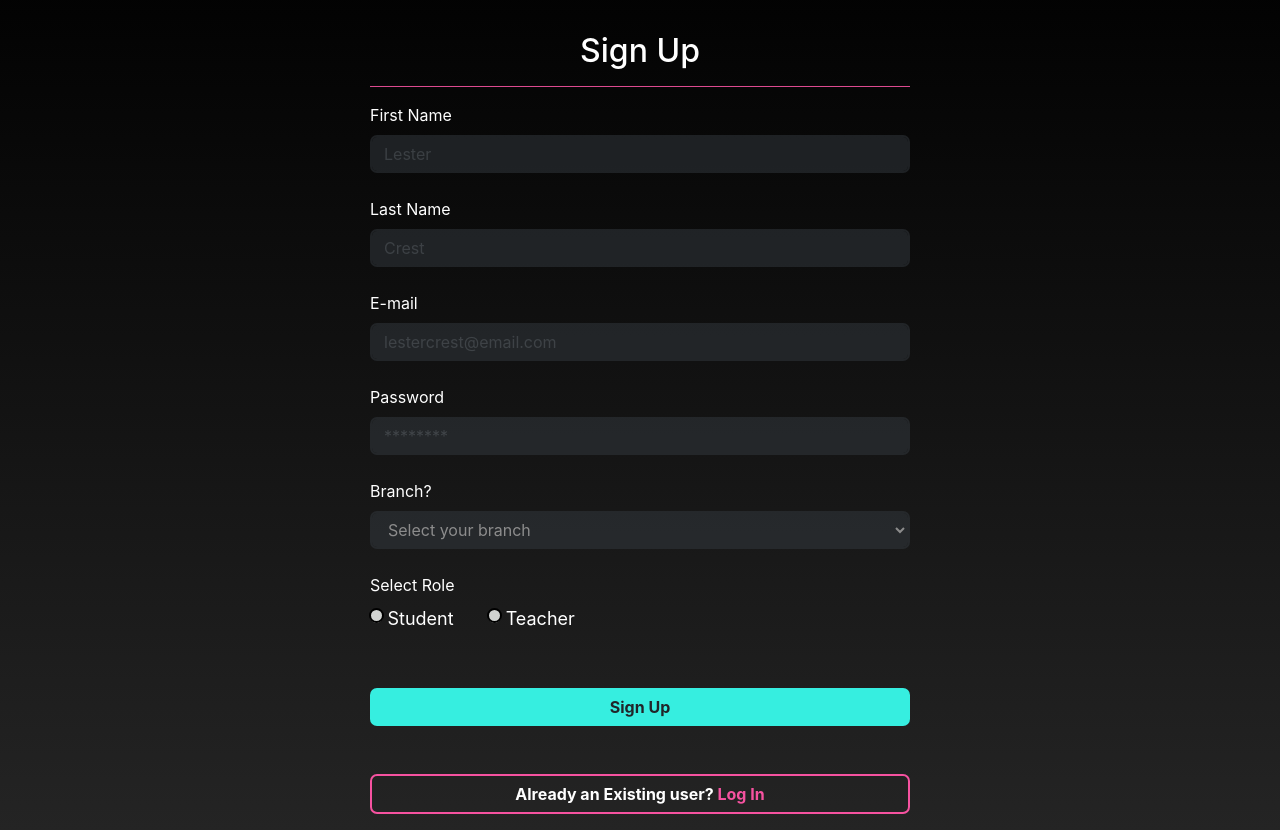
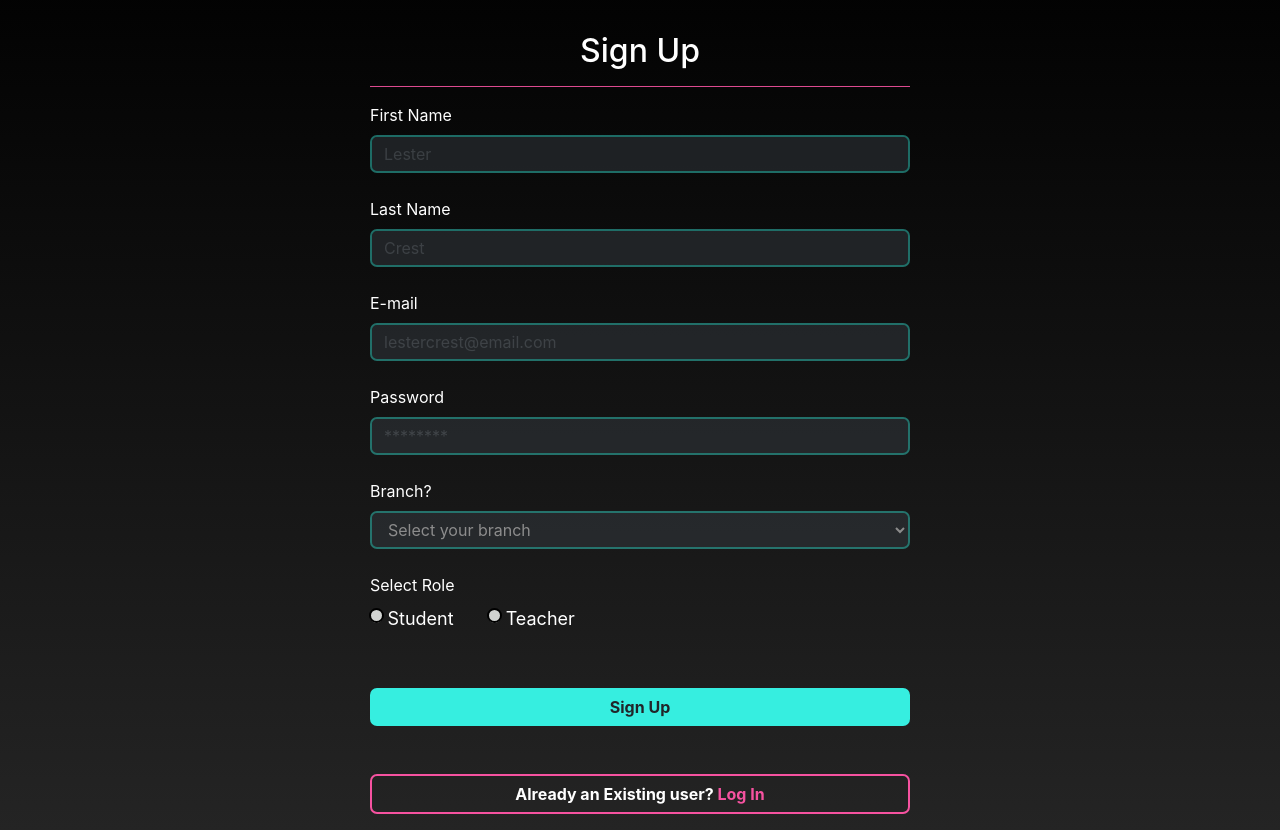
Before and after one commit to PlayerR18/NotesSharingProject, a Django app: page /signup in a window 1280 px wide. Shown: the part 58-888 px from the top of the page. Run offline with Django 3.2, Linux system fonts and the light colour scheme; some libraries are stand-ins or nearby versions.

Commit message:
removed border-dark

```diff
--- a/notes/templates/login.html
+++ b/notes/templates/login.html
@@ -77,9 +77,9 @@
         <form method="post">
             {% csrf_token %}
             <label class=" text-white">E-mail Address</label>
-            <input type="email" class="form-control bg-dark border-dark text-white" style="border: 3px solid #33cec1; border-radius:7px;color:black" placeholder="example@email.com" name="emailid"><br>
+            <input type="email" class="form-control bg-dark text-white" style="border: 3px solid #33cec1; border-radius:7px;color:black" placeholder="example@email.com" name="emailid"><br>
             <label class=" text-white" >Password</label>
-            <input type="password" class="form-control bg-dark border-dark text-white"
+            <input type="password" class="form-control bg-dark text-white"
             style="border: 3px solid #33cec1;border-radius:7px" placeholder="password" name="pwd">
             <input type="submit" class="btn  text-black mt-5"
             style="border-radius:7px; background-color: #36EEE0; margin-right: 30px; width:40%; font-weight:bold" value="Log in">
--- a/notes/templates/login_admin.html
+++ b/notes/templates/login_admin.html
@@ -57,7 +57,7 @@
           <label class="text-white">User Name</label>
           <input
             type="text"
-            class="form-control bg-dark border-dark text-white"
+            class="form-control bg-dark text-white"
             style="border: 2px solid #33cec1; border-radius: 7px; color: black"
             placeholder="Enter your Username"
             name="uname"
@@ -65,7 +65,7 @@
           <label class="text-white">Password</label>
           <input
             type="password"
-            class="form-control bg-dark border-dark text-white"
+            class="form-control bg-dark text-white"
             style="border: 2px solid #33cec1; border-radius: 7px"
             placeholder="Enter your Password"
             name="pwd"
--- a/notes/templates/signup.html
+++ b/notes/templates/signup.html
@@ -131,7 +131,7 @@
               <label class="text-white">First Name</label>
               <input
                 type="text"
-                class="form-control bg-dark badge-dark text-white border-dark"
+                class="form-control bg-dark badge-dark text-white"
                 style="
                   border: 2px solid #33cec1;
                   border-radius: 7px;
@@ -143,7 +143,7 @@
               <label class="text-white">Last Name</label>
               <input
                 type="text"
-                class="form-control bg-dark text-white badge-dark border-dark"
+                class="form-control bg-dark text-white badge-dark"
                 style="
                   border: 2px solid #33cec1;
                   border-radius: 7px;
@@ -155,7 +155,7 @@
               <label class="text-white">E-mail</label>
               <input
                 type="email"
-                class="form-control bg-dark text-white badge-dark border-dark"
+                class="form-control bg-dark text-white badge-dark"
                 style="
                   border: 2px solid #33cec1;
                   border-radius: 7px;
@@ -167,7 +167,7 @@
               <label class="text-white">Password</label>
               <input
                 type="password"
-                class="form-control bg-dark text-white badge-dark border-dark"
+                class="form-control bg-dark text-white badge-dark"
                 style="border: 2px solid #33cec1; border-radius: 7px"
                 placeholder="********"
                 name="password"
@@ -188,7 +188,7 @@
               <br />
               <label class="text-white">Branch?</label>
               <select
-                class="form-control bg-dark text-white badge-dark border-dark"
+                class="form-control bg-dark text-white badge-dark"
                 style="border: 2px solid #33cec1; border-radius: 7px"
                 name="branch"
               >
```
Also changed, not shown: notes/templates/upload_notes.html (+5 -2 lines), db.sqlite3.
